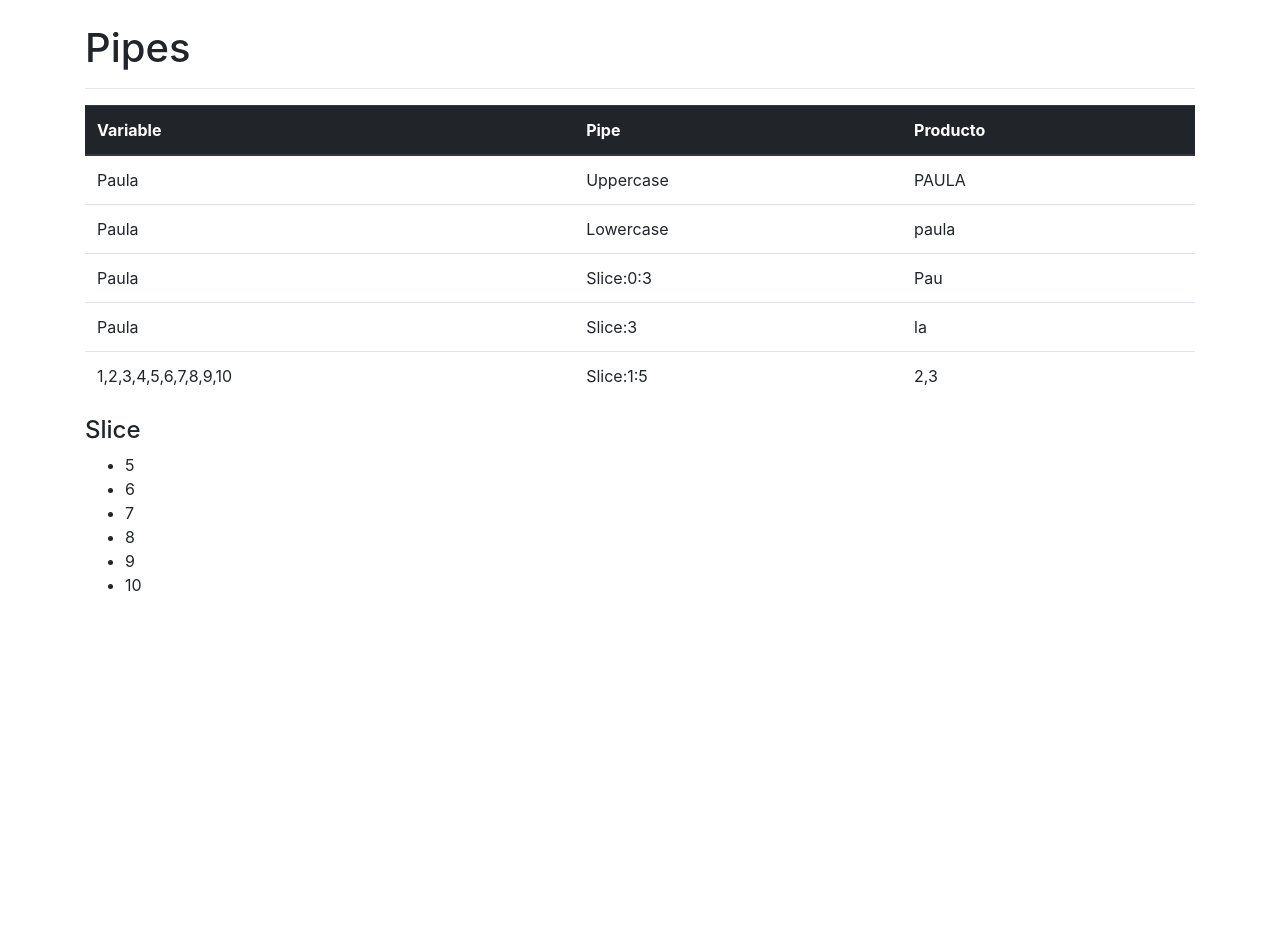
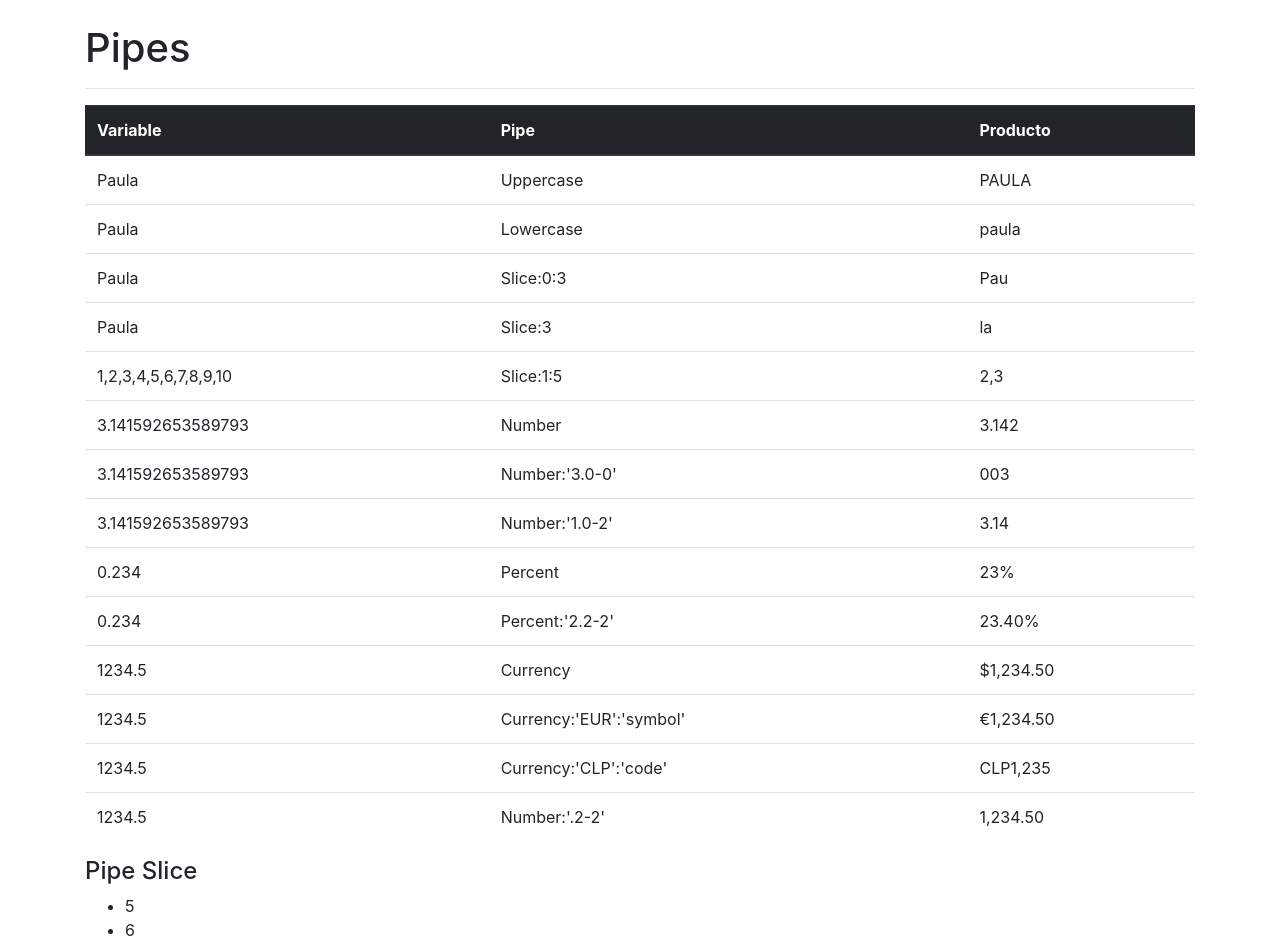
Before and after one commit to Pauliih/pipes_angular, an Angular app: page / in a window 1280 px wide. Shown: the top 946 px of the page. Before the commit the page ends 800 px from the top, so only its background shows below. Built offline with nearby package versions, Linux system fonts and the light colour scheme.

Commit message:
decimal-number + percent + currency + json pipes

```diff
--- a/src/app/app.component.html
+++ b/src/app/app.component.html
@@ -37,11 +37,63 @@
                 <td>Slice:1:5</td>
                 <td>{{arreglo | slice:1:3}}</td>
             </tr>
+            <tr>
+                <td>{{ PI }}</td>
+                <td>Number</td>
+                <td>{{ PI | number }}</td>
+            </tr>
+            <tr>
+                <td>{{ PI }}</td>
+                <td>Number:'3.0-0'</td>
+                <td>{{ PI | number:'3.0-0' }}</td>
+            </tr>
+            <tr>
+                <td>{{ PI }}</td>
+                <td>Number:'1.0-2'</td>
+                <!-- 1 entero y 2 decimales -->
+                <td>{{ PI | number:'1.0-2' }}</td>
+            </tr>
+            <tr>
+                <td>{{ a }}</td>
+                <td>Percent</td>
+                <td>{{ a | percent }}</td>
+            </tr>
+            <tr>
+                <td>{{ a }}</td>
+                <td>Percent:'2.2-2'</td>
+                <!-- 2 enteros, min 2 decimales y max 2 decimales -->
+                <td>{{ a | percent:'2.2-2' }}</td>
+            </tr>
+            <tr>
+                <td>{{ salario }}</td>
+                <td>Currency</td>
+                <!-- 2 enteros, min 2 decimales y max 2 decimales -->
+                <td>{{ salario | currency }}</td>
+            </tr>
+            <tr>
+                <td>{{ salario }}</td>
+                <td>Currency:'EUR':'symbol'</td>
+                <td>{{ salario | currency:'EUR':'symbol' }}</td>
+            </tr>
+            <tr>
+                <td>{{ salario }}</td>
+                <td>Currency:'CLP':'code'</td>
+                <td>{{ salario | currency:'CLP':'code' }}</td>
+            </tr>
+            <tr>
+                <td>{{ salario }}</td>
+                <td>Number:'.2-2'</td>
+                <td>{{ salario | number:'.2-2' }}</td>
+            </tr>
         </tbody>
     </table>
 
-    <h4>Slice</h4>
+    <h4>Pipe Slice</h4>
     <ul>
         <li *ngFor="let item of arreglo | slice:4:15"> {{item}}</li>
     </ul>
+    <h4>Pipe JSON con etiqueta PRE</h4>
+    <pre>
+        {{ heroe | json }}
+    </pre>
 </div>
--- a/src/app/app.component.ts
+++ b/src/app/app.component.ts
@@ -9,4 +9,20 @@ export class AppComponent {
   title = 'Pipes';
   nombre: String = 'Paula';
   arreglo = [1, 2, 3, 4, 5, 6, 7, 8, 9, 10];
+
+  PI: number = Math.PI;
+
+  a: number = 0.234;
+
+  salario: number = 1234.5;
+
+  heroe = {
+    nombre: "Logan",
+    clave: "Wolverine",
+    edad: 200,
+    direccion: {
+      calle: "Primera",
+      casa: 19
+    }
+  }
 }
```
